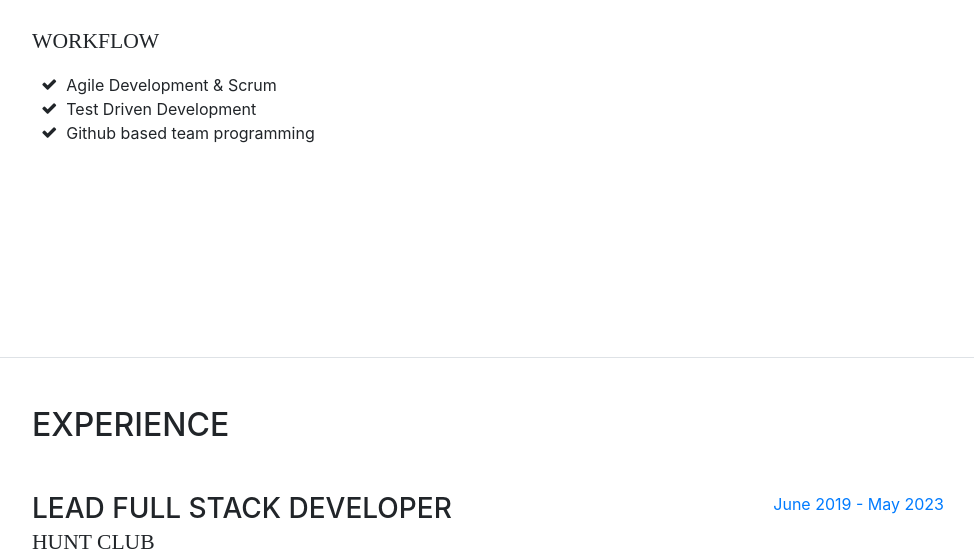
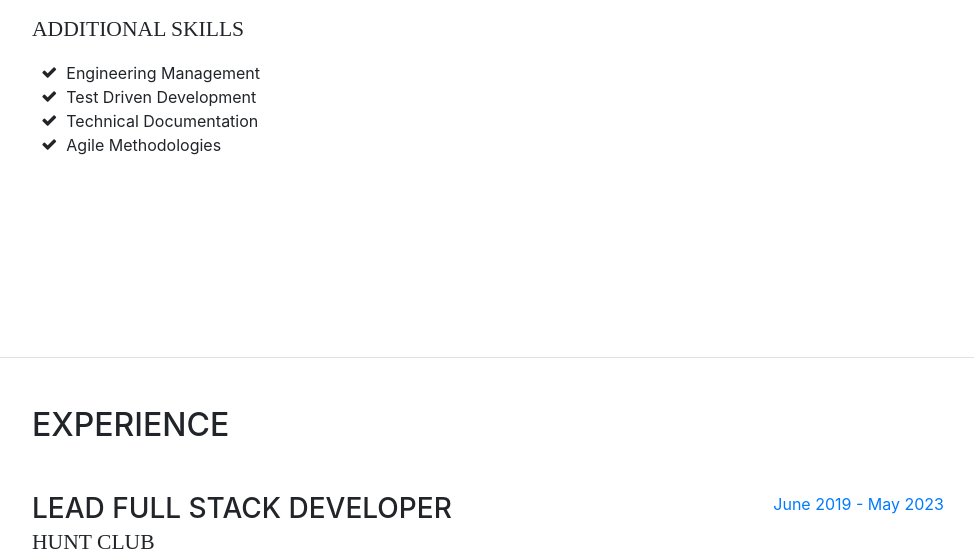
Before and after one commit to PrestonWinstead/PrestonWinstead.github.io, a website with bundled scripts: page index.html in a window 1280 px wide. Shown: the part 1242-1800 px from the top of the page, without its empty margins (288-1262 px from the left). Built offline with nearby package versions, Linux system fonts and the light colour scheme; a web font is replaced by a local one.

Commit message:
update other skills

```diff
--- a/index.html
+++ b/index.html
@@ -161,17 +161,20 @@
               <p class="icon-text">AWS</p>
             </li>
           </ul>
-          <div class="subheading mb-3">Workflow</div>
+          <div class="subheading mb-3">Additional Skills</div>
           <ul class="fa-ul mb-0">
             <li>
               <i class="fa-li fa fa-check"></i>
-              Agile Development &amp; Scrum</li>
+              Engineering Management</li>
             <li>
               <i class="fa-li fa fa-check"></i>
               Test Driven Development</li>
             <li>
               <i class="fa-li fa fa-check"></i>
-              Github based team programming</li>
+              Technical Documentation</li>
+            <li>
+              <i class="fa-li fa fa-check"></i>
+              Agile Methodologies</li>
           </ul>
         </div>
       </section>
```
